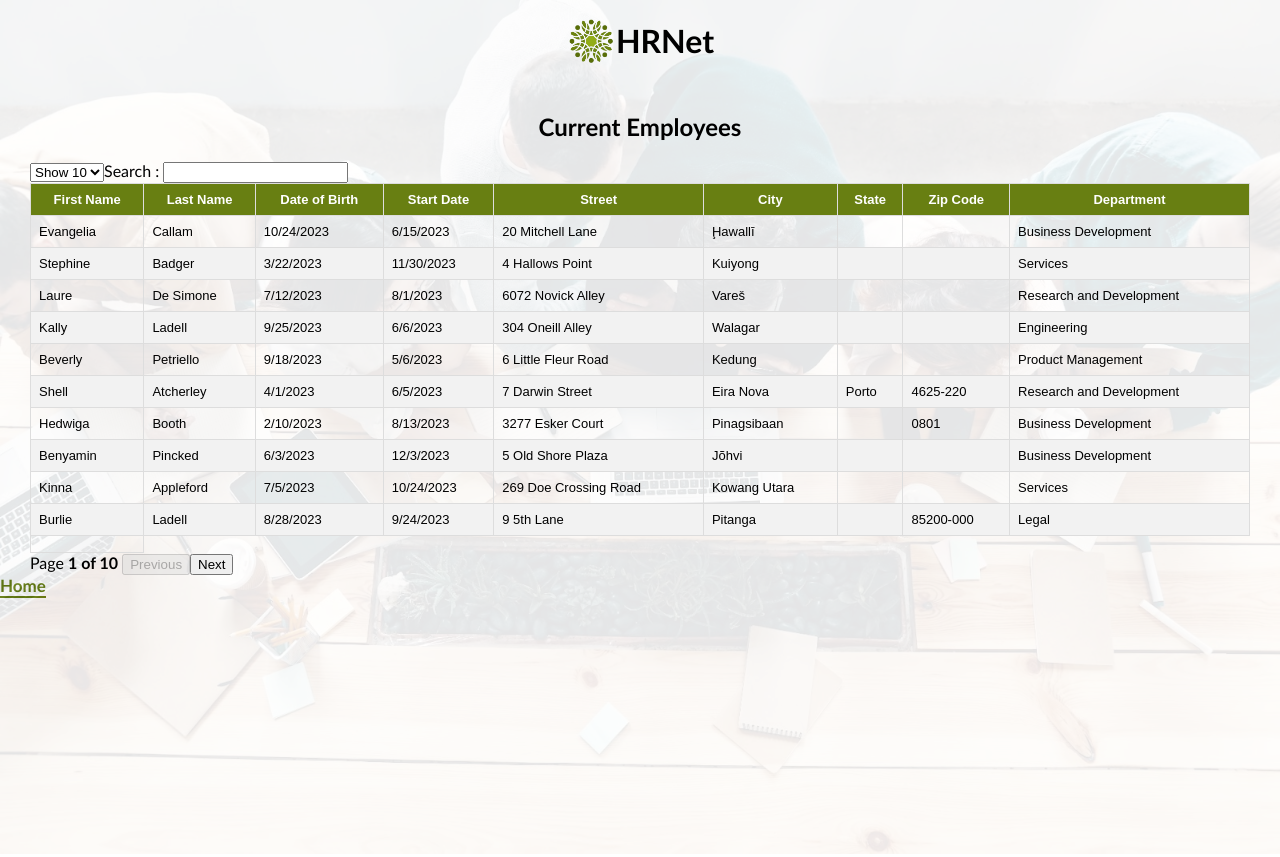
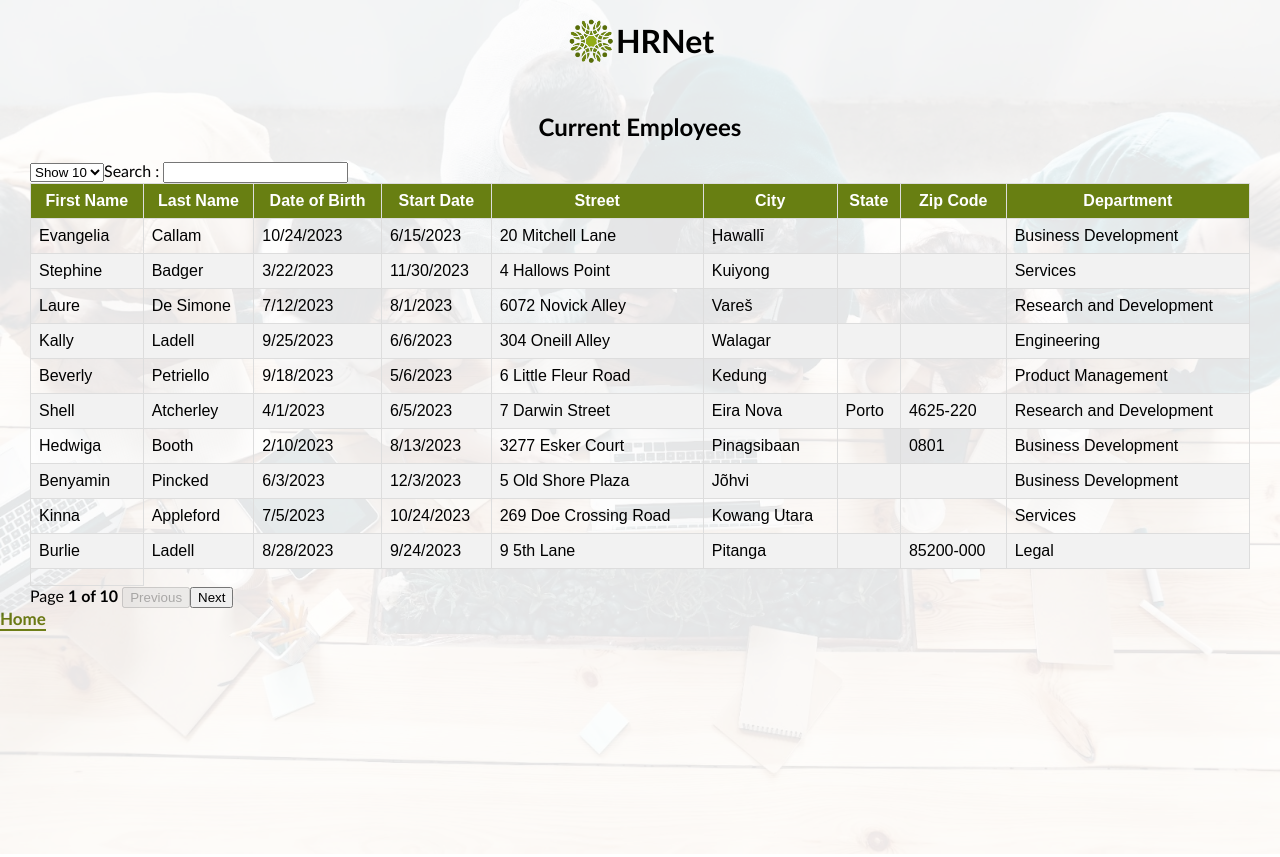
Before and after one commit to mohaali77/P14-JS-React, a React (Create React App) app in the folder hrnet/: page /employee-list in a window 1280 px wide. Built offline with nearby package versions, Linux system fonts and the light colour scheme.

Commit message:
Update table.css

```diff
--- a/hrnet/src/components/table/style/table.css
+++ b/hrnet/src/components/table/style/table.css
@@ -2,7 +2,6 @@ table {
   font-family: Arial, Helvetica, sans-serif;
   border-collapse: collapse;
   width: 100%;
-  font-size: 13px;
 }
 table th {
   padding-top: 12px;
```
